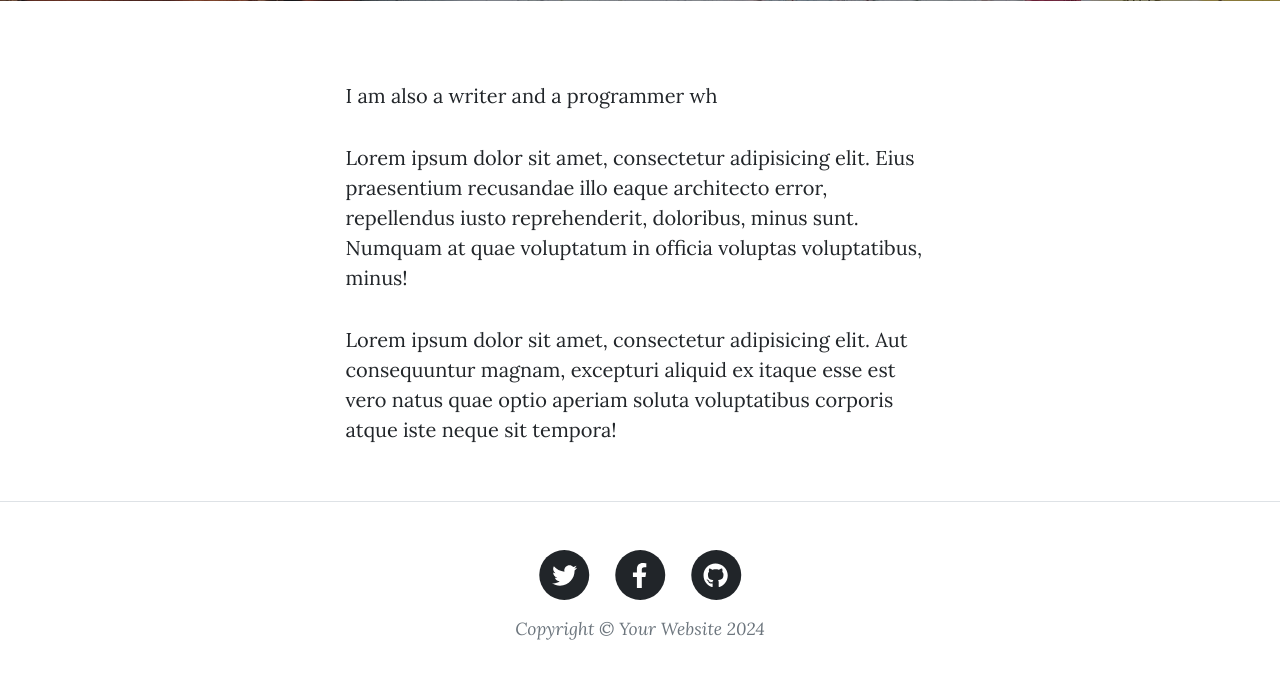
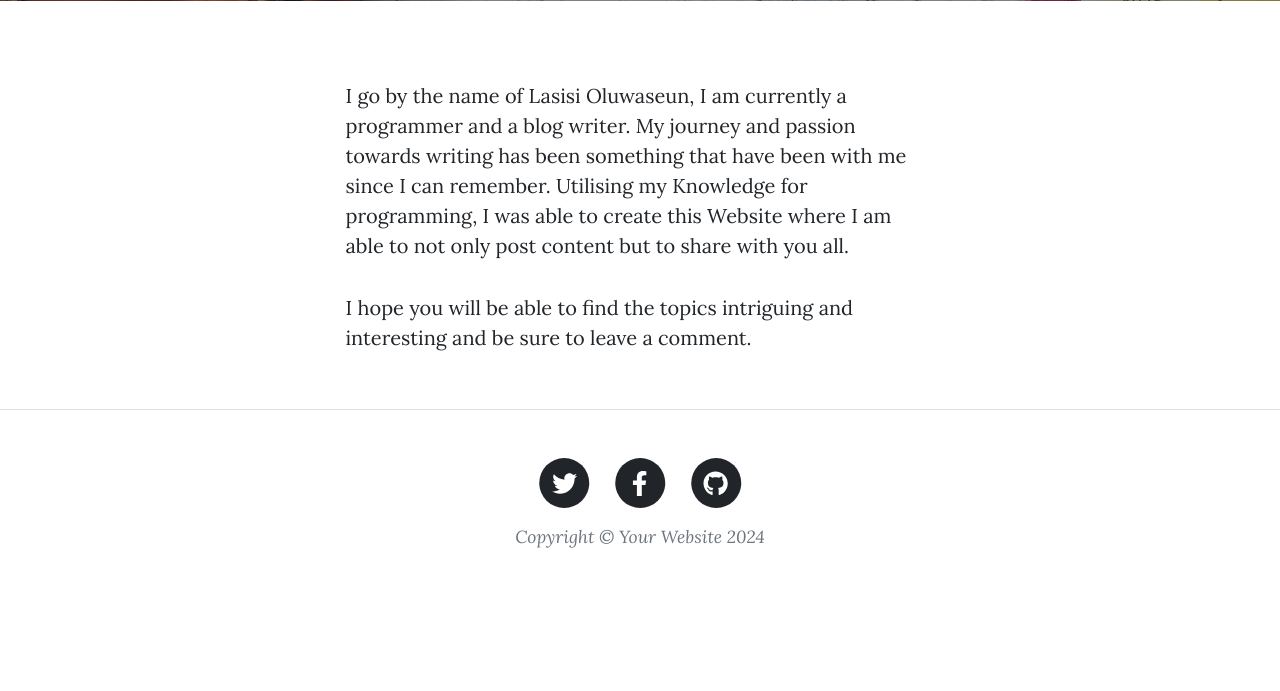
Before and after one commit to Seun-Agba-coder/blog-for-all, a Flask app: page /about in a window 1280 px wide. Shown: the part 531-1222 px from the top of the page. After the commit the page ends 1079 px from the top, so only its background shows below. Run offline with Flask 3, Linux system fonts and the light colour scheme; some libraries are stand-ins or nearby versions.

Commit message:
Remove comment

```diff
--- a/main.py
+++ b/main.py
@@ -42,7 +42,7 @@ def load_user(user_id):
 # CREATE DATABASE
 class Base(DeclarativeBase):
     pass
-app.config['SQLALCHEMY_DATABASE_URI'] = os.getenv("DB_URI", "sqlite:///posts.db")
+app.config['SQLALCHEMY_DATABASE_URI'] = os.getenv("DB_URI", "sqlite:///blog.db")
 
 
 db = SQLAlchemy(model_class=Base)
--- a/templates/about.html
+++ b/templates/about.html
@@ -22,20 +22,17 @@
     <div class="row gx-4 gx-lg-5 justify-content-center">
       <div class="col-md-10 col-lg-8 col-xl-7">
         <p>
-          I am also a writer and a programmer wh
+          I go by the name of Lasisi Oluwaseun, I am currently a programmer and a blog writer.
+          My journey and passion towards writing has been something that have been with me since I can remember.
+          Utilising my Knowledge for programming, I was able to create this Website where I am able   to
+          not only post content but to share with you all.
+
         </p>
+
         <p>
-          Lorem ipsum dolor sit amet, consectetur adipisicing elit. Eius
-          praesentium recusandae illo eaque architecto error, repellendus iusto
-          reprehenderit, doloribus, minus sunt. Numquam at quae voluptatum in
-          officia voluptas voluptatibus, minus!
+          I hope you will be able to find the topics intriguing and interesting and be sure to leave a comment.
         </p>
-        <p>
-          Lorem ipsum dolor sit amet, consectetur adipisicing elit. Aut
-          consequuntur magnam, excepturi aliquid ex itaque esse est vero natus
-          quae optio aperiam soluta voluptatibus corporis atque iste neque sit
-          tempora!
-        </p>
+
       </div>
     </div>
   </div>
--- a/templates/contact.html
+++ b/templates/contact.html
@@ -30,8 +30,6 @@
           I will get back to you as soon as possible!
         </p>
         <div class="my-5">
-          <!-- * * * * * * * * * * * * * * *-->
-          <!-- * * Simplified SB Contact Form for the Tutorial* *-->
           <form
             id="contactForm"
             name="sentMessage"
--- a/templates/header.html
+++ b/templates/header.html
@@ -66,7 +66,7 @@
                 >Home</a
               >
             </li>
-            <!-- TODO: Only show Login/Register if user is logged out. Otherwise show "Log Out" -->
+            <!-- Only shows Login/Register if user is logged out. Otherwise show "Log Out" -->
             {% if not current_user.is_authenticated%}
             <li class="nav-item">
               <a
--- a/templates/post.html
+++ b/templates/post.html
@@ -46,7 +46,7 @@
 
         {{ render_form(form, novalidate=True, button_map={"submit": "primary"})}}
         <div class="comment">
-          <!-- TODO: Show all the comments on a post -->
+          <!--  Shows all the comments on a post -->
 
           <ul class="commentList" id="TagIWantToLoadTo">
 
--- a/templates/register.html
+++ b/templates/register.html
@@ -29,7 +29,7 @@ include "header.html" %}
       {% endfor %}
       {% endif %}
       {% endwith %}
-        <!--TODO: render your registration form here-->
+        <!-- renders the registration form here-->
         {{ render_form(form, novalidate=True)}}
       </div>
     </div>
```
